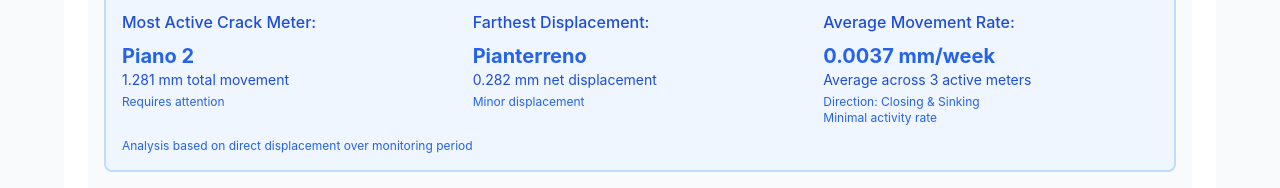
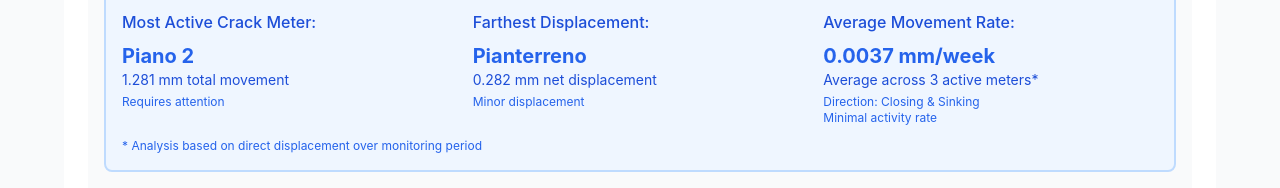
Before and after one commit to logosfabula/crack-visualizer, a React (Create React App) app: page / in a window 1280 px wide. Shown: the part 2726-2914 px from the top of the page. Built offline with nearby package versions, Linux system fonts and the light colour scheme.

Commit message:
[CHG] information clarified in Structural Analysis Summary

```diff
--- a/src/CrackMovementVisualizer.js
+++ b/src/CrackMovementVisualizer.js
@@ -1910,7 +1910,7 @@ const CrackMovementVisualizer = () => {
                               {avgWeeklyMovement.toFixed(4)} mm/week
                             </div>
                             <div className="text-sm text-blue-700">
-                              Average across {validMeters} active meter{validMeters !== 1 ? 's' : ''}
+                              Average across {validMeters} active meter{validMeters !== 1 ? 's' : ''}*
                             </div>
                             <div className="text-xs text-blue-600 mt-1">
                               Direction: {directionalMeters === 0 ? 'No net movement' :
@@ -1932,7 +1932,7 @@ const CrackMovementVisualizer = () => {
                   </div>
 
                   <div className="mt-3 text-xs text-blue-600">
-                    Analysis based on direct displacement over monitoring period
+                    * Analysis based on direct displacement over monitoring period
                   </div>
                 </div>
               </>
```
